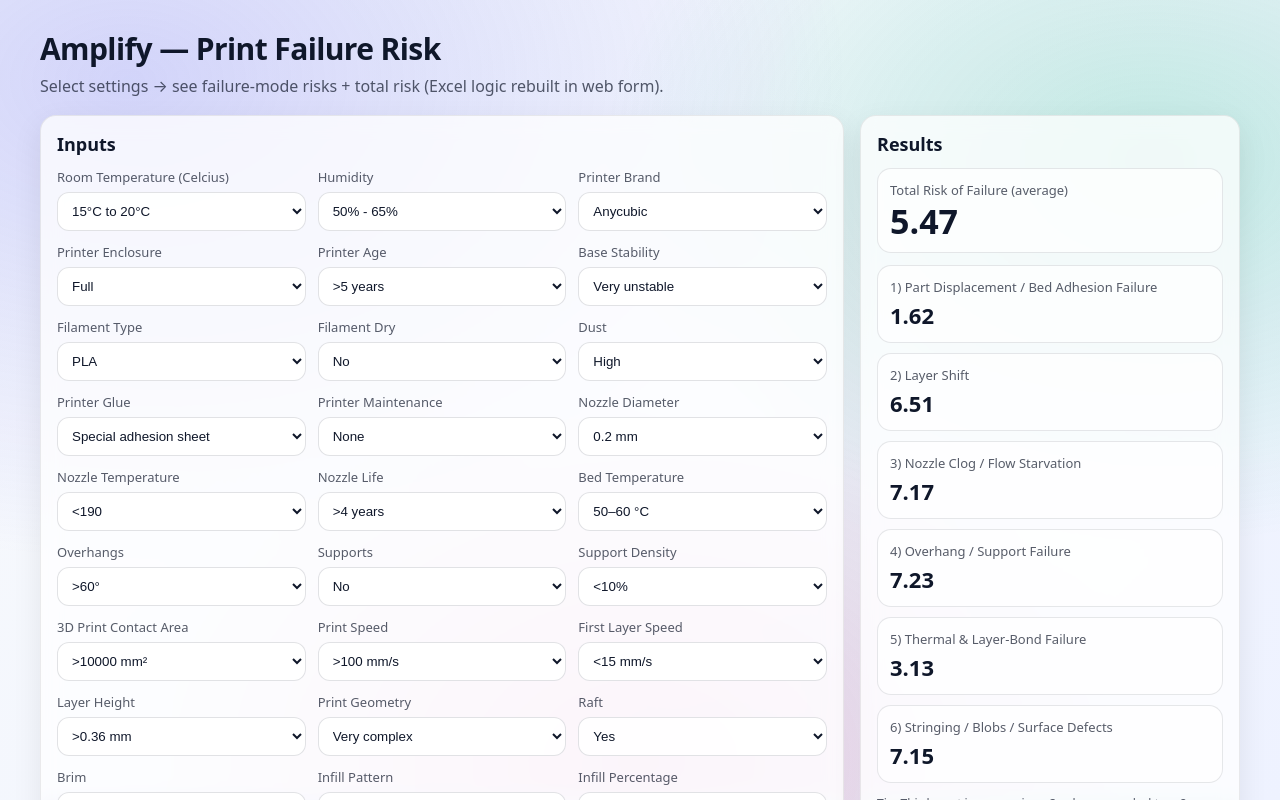
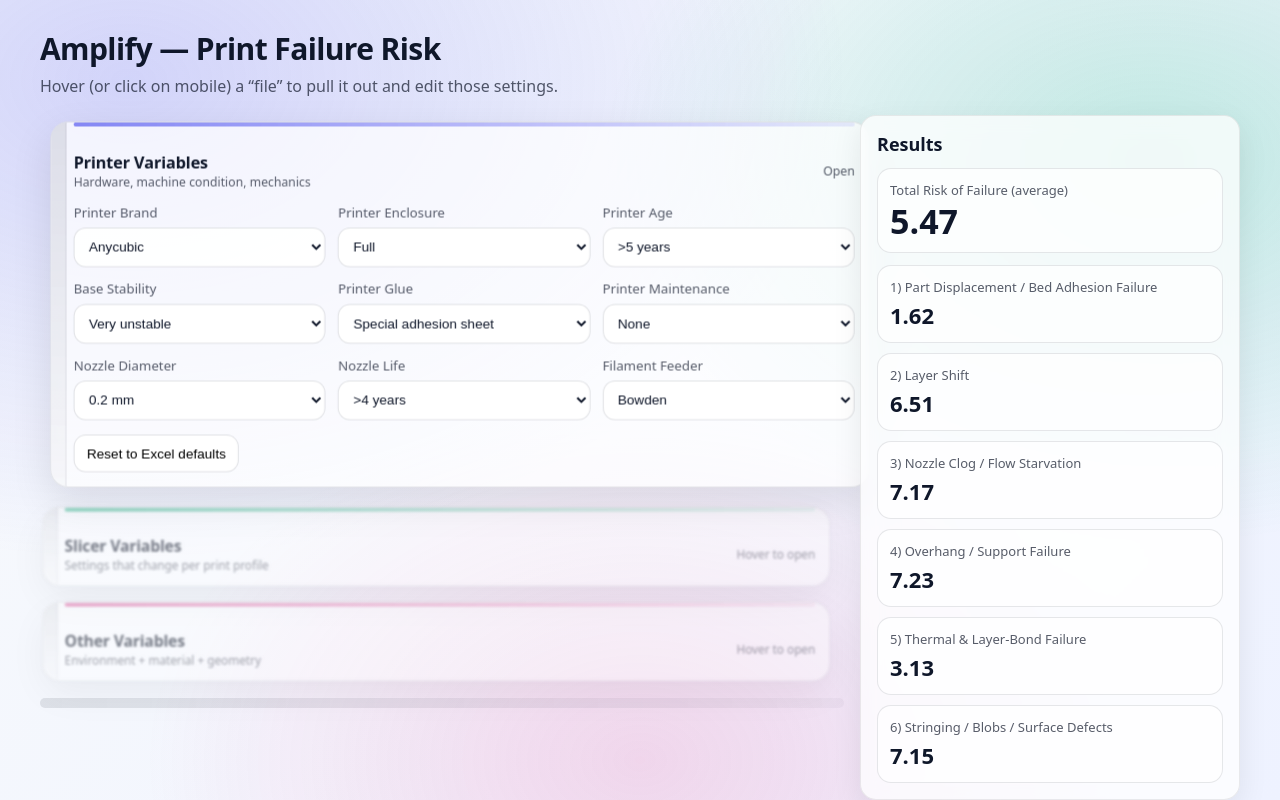
Before and after one commit to parthjain10/amplify-risk-app, a Next.js app: page / in a window 1280 px wide. Shown: the top 800 px of the page. Built offline with nearby package versions, Linux system fonts and the light colour scheme.

Commit message:
Update page.tsx

```diff
--- a/app/page.tsx
+++ b/app/page.tsx
@@ -3,16 +3,82 @@
 import { useMemo, useState } from "react";
 import { VARIABLES, FAILURE_MODES, computeScores } from "./riskModel";
 
+type GroupKey = "printer" | "slicer" | "other";
+
+const GROUPS: { key: GroupKey; title: string; hint: string; ids: string[] }[] = [
+  {
+    key: "printer",
+    title: "Printer Variables",
+    hint: "Hardware, machine condition, mechanics",
+    ids: [
+      "printer_brand",
+      "printer_enclosure",
+      "printer_age",
+      "base_stability",
+      "printer_glue",
+      "printer_maintenance",
+      "nozzle_diameter",
+      "nozzle_life",
+      "filament_feeder",
+    ],
+  },
+  {
+    key: "slicer",
+    title: "Slicer Variables",
+    hint: "Settings that change per print profile",
+    ids: [
+      "nozzle_temperature",
+      "bed_temperature",
+      "print_speed",
+      "first_layer_speed",
+      "layer_height",
+      "supports",
+      "support_density",
+      "raft",
+      "brim",
+      "infill_pattern",
+      "infill_percentage",
+      "wall_count",
+      "cooling_fan_speed",
+      "retraction",
+      "z_hop",
+      "acceleration",
+    ],
+  },
+  {
+    key: "other",
+    title: "Other Variables",
+    hint: "Environment + material + geometry",
+    ids: [
+      "room_temperature_celcius",
+      "humidity",
+      "filament_type",
+      "filament_dry",
+      "dust",
+      "overhangs",
+      "print_contact_area",
+      "print_geometry",
+    ],
+  },
+];
+
 export default function Home() {
   const [selected, setSelected] = useState<Record<string, string>>(() => {
     const init: Record<string, string> = {};
-    for (const v of VARIABLES) {
-      init[v.id] = v.defaultValue ?? v.options[0]?.label ?? "";
-    }
+    for (const v of VARIABLES) init[v.id] = v.defaultValue ?? v.options[0]?.label ?? "";
     return init;
   });
 
+  // active “book”
+  const [active, setActive] = useState<GroupKey>("printer");
+
   const { perFailureMode, total } = useMemo(() => computeScores(selected), [selected]);
+
+  const varById = useMemo(() => {
+    const m = new Map<string, (typeof VARIABLES)[number]>();
+    for (const v of VARIABLES) m.set(v.id, v);
+    return m;
+  }, []);
 
   const resetDefaults = () => {
     const init: Record<string, string> = {};
@@ -23,17 +89,46 @@ export default function Home() {
   return (
     <main className="container">
       <h1 className="h1">Amplify — Print Failure Risk</h1>
-      <p className="sub">
-        Select settings → see failure-mode risks + total risk (Excel logic rebuilt in web form).
-      </p>
+      <p className="sub">Hover (or click on mobile) a “file” to pull it out and edit those settings.</p>
 
       <div className="grid-main">
-        {/* Inputs */}
-        <section className="card card-pad">
-          <h2 style={{ margin: "0 0 12px", fontSize: 18 }}>Inputs</h2>
+        {/* Left: Bookshelf */}
+        <section className="shelf">
+          <div className="shelf-row">
+            {GROUPS.map((g, idx) => {
+              const isActive = active === g.key;
+              const cls = `book bookStacked ${isActive ? "active" : "dim"}`;
 
-          <div className="inputs-grid">
-            {VARIABLES.map((v) => (
+              return (
+                <div
+                  key={g.key}
+                  className={cls}
+                  data-index={idx}
+                  onMouseEnter={() => setActive(g.key)}
+                  onClick={() => setActive(g.key)} // mobile
+                  role="button"
+                  tabIndex={0}
+                  onKeyDown={(e) => {
+                    if (e.key === "Enter" || e.key === " ") setActive(g.key);
+                  }}
+                  style={{ cursor: "pointer" }}
+                >
+                  <div className={`accent ${g.key}`} />
+                  <div className="bookHeader">
+                    <div>
+                      <div className="bookTitle">{g.title}</div>
+                      <div className="bookHint">{g.hint}</div>
+                    </div>
+                    <div className="bookHint">{isActive ? "Open" : "Hover to open"}</div>
+                  </div>
+
+                  <div className="bookBody">
+                    <div className="bookInputs">
+                      {g.ids.map((id) => {
+                        const v = varById.get(id);
+                        if (!v) return null;
+
+                        return (
                           <div key={v.id}>
                             <div className="label">{v.label}</div>
                             <select
@@ -48,15 +143,23 @@ export default function Home() {
                               ))}
                             </select>
                           </div>
-            ))}
+                        );
+                      })}
                     </div>
 
                     <button className="btn" onClick={resetDefaults}>
                       Reset to Excel defaults
                     </button>
+                  </div>
+                </div>
+              );
+            })}
+          </div>
+
+          <div className="shelfLine" />
         </section>
 
-        {/* Results */}
+        {/* Right: Results */}
         <aside className="card card-pad" style={{ height: "fit-content" }}>
           <h2 style={{ margin: "0 0 12px", fontSize: 18 }}>Results</h2>
 
@@ -75,10 +178,6 @@ export default function Home() {
               </div>
             ))}
           </div>
-
-          <p style={{ marginTop: 12, fontSize: 12, color: "var(--muted)" }}>
-            Tip: This layout is responsive—3 columns on desktop, 2 on medium screens, 1 on mobile.
-          </p>
         </aside>
       </div>
     </main>
```
Lines whose indentation alone changed are shown as unchanged.
